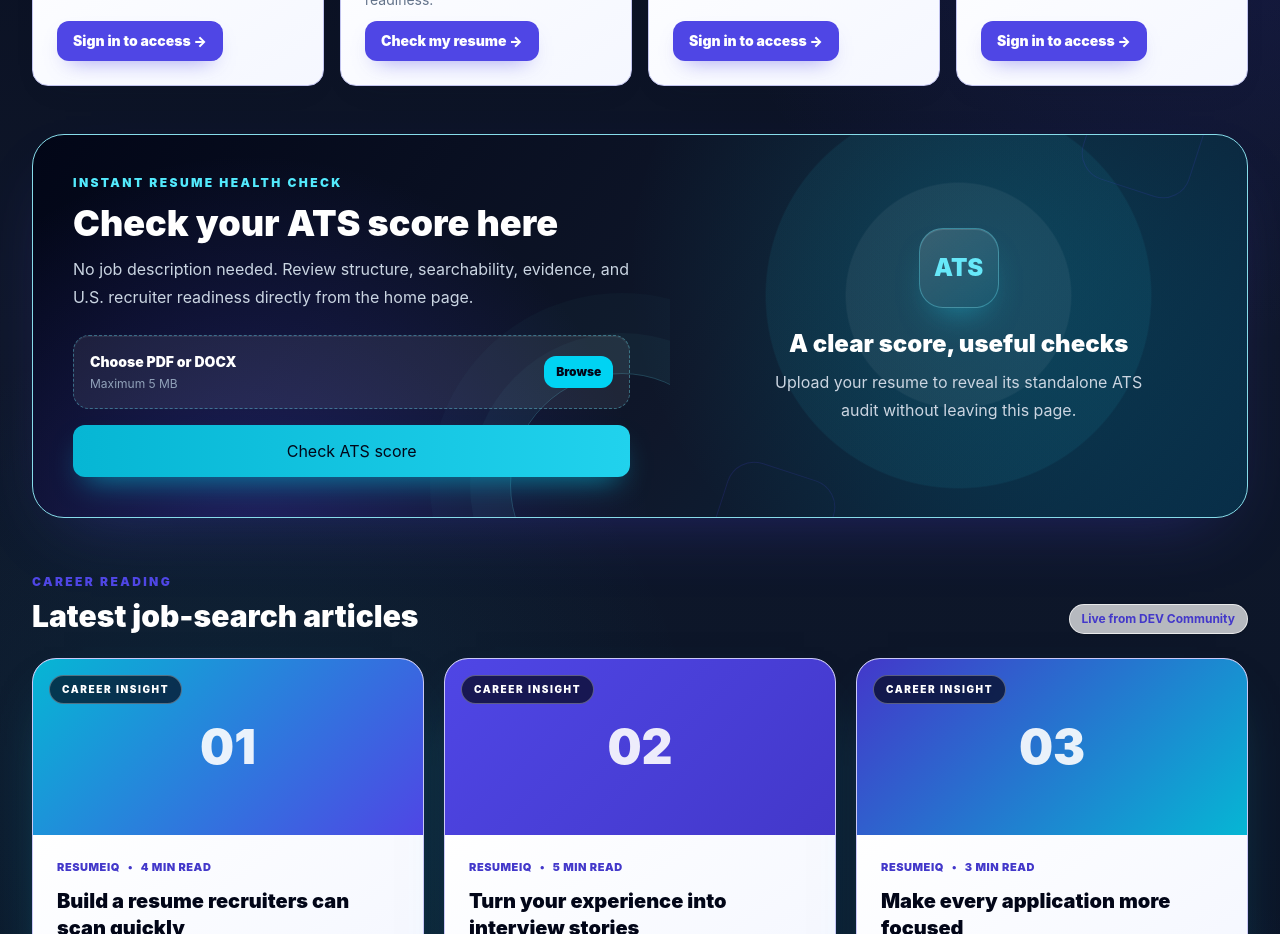
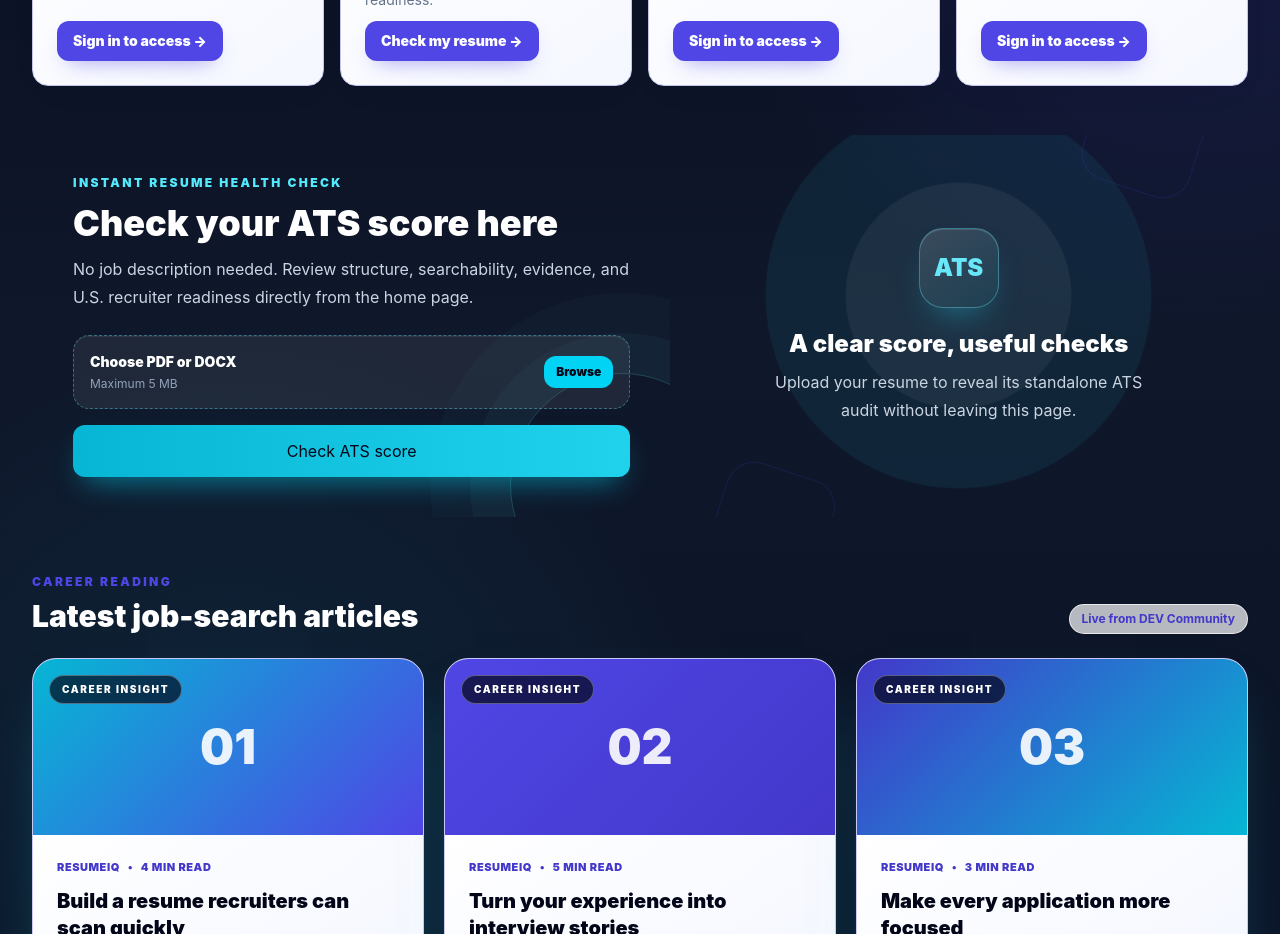
Before and after one commit to makwana-prateek23/ResumeIQ, a React (Vite) app in the folder client/: page / in a window 1280 px wide. Shown: the part 980-1914 px from the top of the page. Built offline with nearby package versions, Linux system fonts and the light colour scheme; no server answers.

Commit message:
feat: simplify landing page section styles by removing borders and background for a cleaner look

```diff
--- a/client/src/index.css
+++ b/client/src/index.css
@@ -245,12 +245,11 @@ article.shadow-2xl .flex.flex-wrap.justify-between > span:last-child {
 .landing-page section.border-cyan-200 {
   position: relative;
   isolation: isolate;
-  border-color: color-mix(in srgb, var(--accent-1) 48%, white);
-  background:
-    radial-gradient(circle at 78% 35%, color-mix(in srgb, var(--accent-1) 17%, transparent), transparent 22rem),
-    radial-gradient(circle at 18% 110%, color-mix(in srgb, var(--accent-2) 32%, transparent), transparent 25rem),
-    linear-gradient(125deg, #020617, #0f172a 56%, #082f49);
-  box-shadow: 0 28px 70px -34px color-mix(in srgb, var(--accent-solid) 38%, transparent);
+  overflow: visible;
+  border-color: transparent;
+  border-radius: 0;
+  background: transparent;
+  box-shadow: none;
 }
 
 .landing-page section.border-cyan-200::before {
```
